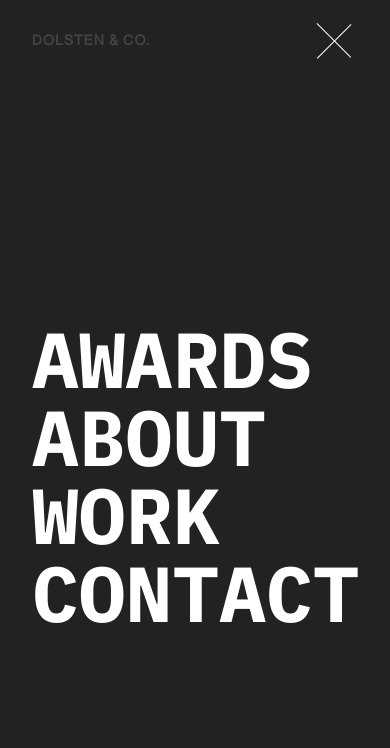
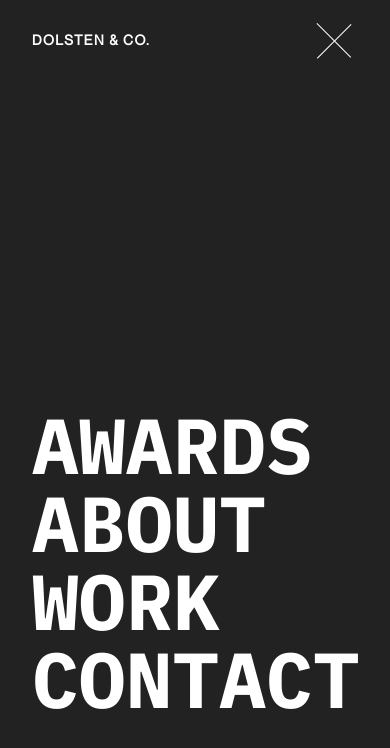
Before and after one commit to Chandrashekharrr/Dolsten-Website-example, a Next.js app: page / in a window 390 px wide. Both pictures are taken after a click on the element 334 px from the left and 40 px from the top of the page. Shown: the top 748 px of the page. Built offline with nearby package versions, Linux system fonts and the light colour scheme.

Commit message:
NAvbar Finished with separater with responsive mode

```diff
--- a/src/app/components/Navbar.tsx
+++ b/src/app/components/Navbar.tsx
@@ -1,7 +1,10 @@
-"use client";
+'use client';
+
 import { IBM_Plex_Mono } from "next/font/google";
 import localFont from "next/font/local";
-import { useState } from "react";
+import { useState, useEffect, useRef } from "react";
+import { gsap } from "gsap";
+import SplitType from 'split-type';
 
 const plexMono = IBM_Plex_Mono({
   weight: "700",
@@ -14,41 +17,63 @@ const neueMon = localFont({
 
 export default function Navbar() {
   const [Clicked, setClicked] = useState(true);
+  const textRefs = useRef<HTMLHeadingElement[]>([]);
 
-  const handleclick = () => {
-    setClicked(!Clicked);
+  const handleClick = () => {
+    setClicked(prev => !prev);
   };
 
+  useEffect(() => {
+    if (!Clicked && textRefs.current.length) {
+      // Split and animate each h1
+      textRefs.current.forEach((el) => {
+        const split = new SplitType(el, { types: "chars" });
 
+        gsap.fromTo(split.chars, {
+          y: 100,
+          duration: 0.6,
+          ease: 'power2.out'
+        },
+        {
+        y: -100,
+          duration: 0.6,
+          ease: 'power2.out'
 
-
-
-
+        });
+      });
+    }
+  }, [Clicked]);
 
   return (
     <>
-      <div className="mainNAv w-full h-20 px-8 flex justify-between items-center z-30 fixed ">
-        <div
-          className={`${plexMono.className} NavComp  gap-12 uppercase text-[#434740] text-[14px] hidden md:flex`}
-        >
+      <div className="mainNAv w-full h-20 px-8 flex justify-between items-center z-30 fixed">
+        {/* Left */}
+        <div className={`${plexMono.className} NavComp gap-12 uppercase text-[#434740] text-[14px] hidden md:flex`}>
           <h1>Awards</h1>
           <h1>WORK</h1>
         </div>
-        <div
-          className={` ${neueMon.className} NavComp w-fit md:w-44 uppercase font-extrabold text-[#434740] text-sm tracking-widest`}
-        >
+
+        {/* Center */}
+        {!Clicked ? (
+          <div className={`${neueMon.className} NavComp w-fit md:w-44 uppercase font-extrabold text-white text-sm tracking-widest transition-all duration-700`}>
           <h1>DOLSTEN & CO.</h1>
         </div>
+      ):(
+        <div className={`${neueMon.className} NavComp w-fit md:w-44 uppercase font-extrabold text-[#434740] text-sm tracking-widest transition-all duration-700`}>
+          <h1>DOLSTEN & CO.</h1>
+        </div>
+      )}
 
-        <div
-          className={`${plexMono.className} NavComp  gap-12 uppercase text-[#434740] text-[14px] hidden md:flex`}
-        >
+
+        {/* Right */}
+        <div className={`${plexMono.className} NavComp gap-12 uppercase text-[#434740] text-[14px] hidden md:flex`}>
           <h1>About</h1>
           <h1>Contact</h1>
         </div>
 
+        {/* Mobile Menu Toggle */}
         <div
-          onClick={handleclick}
+          onClick={handleClick}
           className="menuOverlay block md:hidden w-fit h-full pt-10 ml-auto gap-2 cursor-pointer z-40"
         >
           {!Clicked ? (
@@ -58,25 +83,33 @@ export default function Navbar() {
             </>
           ) : (
             <>
-              <div className="w-12 h-[0.5px] bg-white transition-all duration-700"></div>
-              <div className="w-12 h-[0.5px] bg-white mt-2 transition-all duration-700"></div>
+              <div className="w-12 h-[0.5px] bg-[#434740] transition-all duration-700"></div>
+              <div className="w-12 h-[0.5px] bg-[#434740] mt-2 transition-all duration-700"></div>
             </>
           )}
         </div>
       </div>
 
+      {/* Mobile Menu */}
       {!Clicked ? (
-        <div
-          className={` ${plexMono.className} overlay w-full h-screen bg-[#222222] block md:hidden relative z-10 transition-all duration-700 text-white text-[20vw] uppercase leading-none pt-80 pl-8 `}
-        >
-          <h1>awards</h1>
-          <h1>about</h1>
-          <h1>Work</h1>
-          <h1>contact</h1>
+        <div className={`${plexMono.className} overlay w-full h-screen bg-[#222222] block md:hidden relative z-10 transition-all duration-700 text-white text-[20vw] uppercase leading-none pt-[60vh] pl-8 overflow-hidden`}>
+          {["awards", "about", "work", "contact"].map((text, index) => (
+            <h1
+              key={index}
+              ref={(el) => {
+                if (el) textRefs.current[index] = el;
+              }}
+            >
+              {text}
+            </h1>
+          ))}
+
         </div>
       ) : (
-        <div className="overlay w-0 h-0 bg-[#222222] block md:hidden relative z-10 transition-all duration-700"></div>
+        <div className="overlay w-full h-0 bg-[#222222] block md:hidden relative z-10 transition-all duration-700"></div>
+
       )}
+
     </>
   );
 }
--- /dev/null
+++ b/src/app/components/Separate.tsx
@@ -0,0 +1,20 @@
+export default function Separate(){
+
+
+
+
+
+
+    return(
+
+
+        <div className="fixed mainSep w-full h-[20px] flex justify-between items-center text-center gap-3 px-4  text-2xl font-extralight mt-17">
+
+                + <div className="line w-full h-[0.2px] mt-0 md:mt-[8px] bg-[#b5b1b7]"></div>  +
+
+
+        </div>
+
+
+    )
+}
--- a/src/app/page.tsx
+++ b/src/app/page.tsx
@@ -1,4 +1,5 @@
 import Navbar from "./components/Navbar";
+import Separate from "./components/Separate";
 
 export default function Home(){
 
@@ -6,9 +7,10 @@ export default function Home(){
   return(
 
     <>
-      <div className="main bg-[#e3deea] w-full h-screen">
+      <div className="main bg-[#e3deea] w-full h-screen flex flex-col">
 
       <Navbar/>
+      <Separate/>
 
 
 
```
Also changed, not shown: package.json (+8 -5 lines), 1 other file (tests, documents, lock files or other folders).
